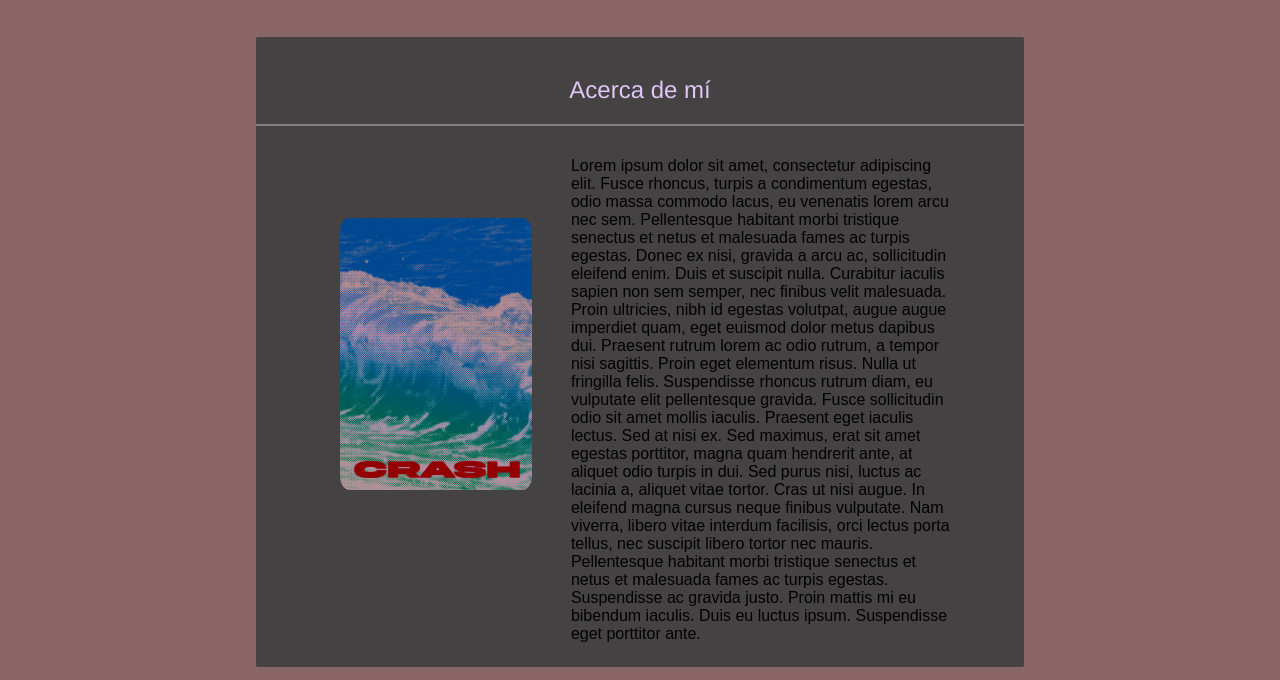
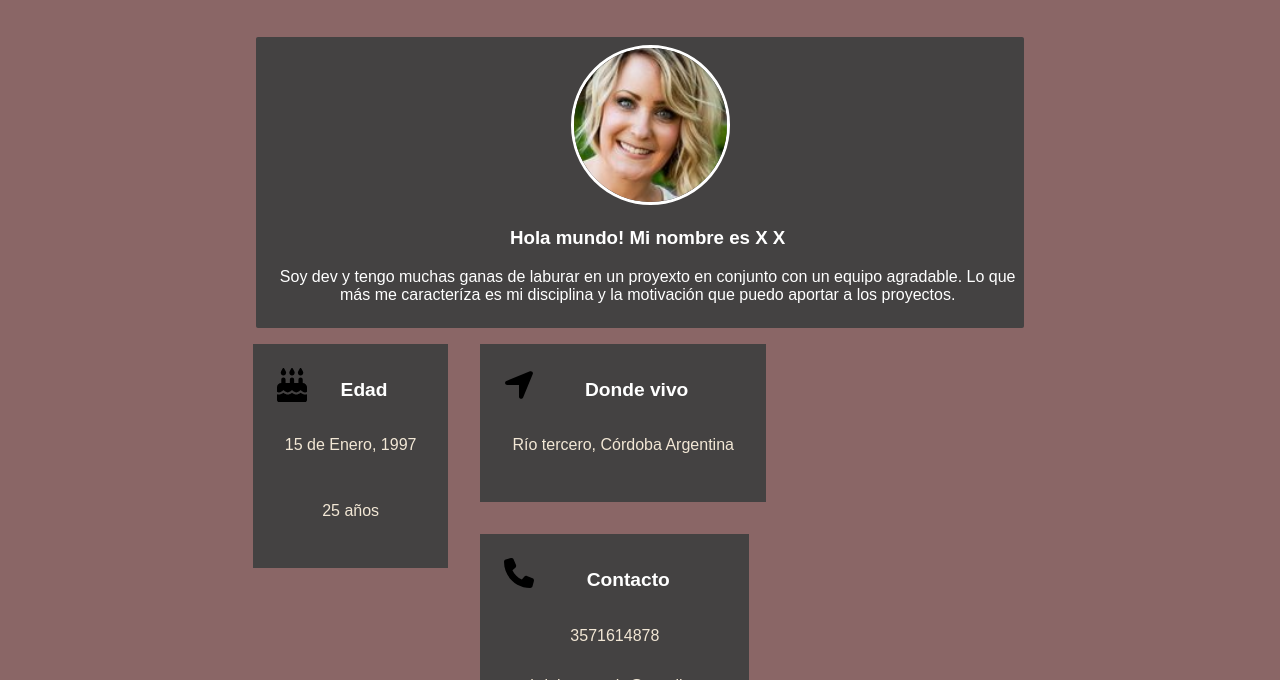
Before and after one commit to gaestev/gaestev.github.io, a plain HTML site: page Estevez Lafuente Juan Gabriel/proyecto-final.html in a window 1280 px wide. Shown: the part 42-722 px from the top of the page. Drawn offline with Linux system fonts and the light colour scheme.

Commit message:
Trabajando en sección a cerca de mí

```diff
--- a/Estevez Lafuente Juan Gabriel/estilos-proyectoFinal.css
+++ b/Estevez Lafuente Juan Gabriel/estilos-proyectoFinal.css
@@ -74,22 +74,21 @@ body {
 }
 
 .fotoCV {
-    border-radius: 5%;
-    max-width: 25%;
+    border-radius: 50%;
+    border: 3px solid white ;
+    margin-left: 40%;
+    margin-right: 40%;
+    width: 20%;
     height: auto;
-    float: left;
-    margin-left: 10%;
-    margin-top: 10%;
 }
 
 .textoPortada {
     font-family: Arial, Helvetica, sans-serif;
     font-weight: 500;
-    text-align: match-parent;
-    max-width: 50%;
-    margin-left: auto;
-    padding-right: 10%;
+    text-align: center;
+    color: white;
 }
+
 
 .sección{
     background-color: rgb(68, 66, 66);
--- a/Estevez Lafuente Juan Gabriel/proyecto-final.html
+++ b/Estevez Lafuente Juan Gabriel/proyecto-final.html
@@ -33,19 +33,29 @@
         </div>
     </header>
     <article>
-        <section class="sección" id="acercaDeMi">
+        <section class="sección" id="acerdaDeMi">
+
+            <div class="contenedorFoto">
+                <img src="/Estevez Lafuente Juan Gabriel/imag/3.jpg" alt="fotoCV" class="fotoCV">
+                <div class="textoPortada">
+                    <h3>Hola mundo! Mi nombre es X X </h3>
+                    <p>Soy dev y tengo muchas ganas de laburar en un proyexto en conjunto con un equipo agradable. Lo que más me caracteríza es mi disciplina y la motivación que puedo aportar a los proyectos.</p>
+                </div>
+            </div>
+        </section>
+<!--        <section class="sección" id="acercaDeMi">
             <h2 class="títuloSección">Acerca de mí</h2>
             <hr noshade>
             <div class="contenedorFoto">
-                <img src="/Curso prueba/imagenes/crash.jpg" alt="FotoCV" class="fotoCV"><!--Revisar-->
+                <img src="/Curso prueba/imagenes/crash.jpg" alt="FotoCV" class="fotoCV">
 
-                <div class="textoPortada"><!--Revisar, no funcionará bien-->
+                <div class="textoPortada">
                     <p>Lorem ipsum dolor sit amet, consectetur adipiscing elit. Fusce rhoncus, turpis a condimentum egestas, odio massa commodo lacus, eu venenatis lorem arcu nec sem. Pellentesque habitant morbi tristique senectus et netus et malesuada fames ac turpis egestas. Donec ex nisi, gravida a arcu ac, sollicitudin eleifend enim. Duis et suscipit nulla. Curabitur iaculis sapien non sem semper, nec finibus velit malesuada. Proin ultricies, nibh id egestas volutpat, augue augue imperdiet quam, eget euismod dolor metus dapibus dui. Praesent rutrum lorem ac odio rutrum, a tempor nisi sagittis.
 
                     Proin eget elementum risus. Nulla ut fringilla felis. Suspendisse rhoncus rutrum diam, eu vulputate elit pellentesque gravida. Fusce sollicitudin odio sit amet mollis iaculis. Praesent eget iaculis lectus. Sed at nisi ex. Sed maximus, erat sit amet egestas porttitor, magna quam hendrerit ante, at aliquet odio turpis in dui. Sed purus nisi, luctus ac lacinia a, aliquet vitae tortor. Cras ut nisi augue. In eleifend magna cursus neque finibus vulputate. Nam viverra, libero vitae interdum facilisis, orci lectus porta tellus, nec suscipit libero tortor nec mauris. Pellentesque habitant morbi tristique senectus et netus et malesuada fames ac turpis egestas. Suspendisse ac gravida justo. Proin mattis mi eu bibendum iaculis. Duis eu luctus ipsum. Suspendisse eget porttitor ante.</p>
                 </div>
             </div>
-        </section>
+        </section> -->
         <section id="infoPersonal" class="infoPersonal" >
             <div class="contenedorInfo">
                 <div class="icon">
```
Also changed, not shown: Estevez Lafuente Juan Gabriel/imag/3.jpg (added).
